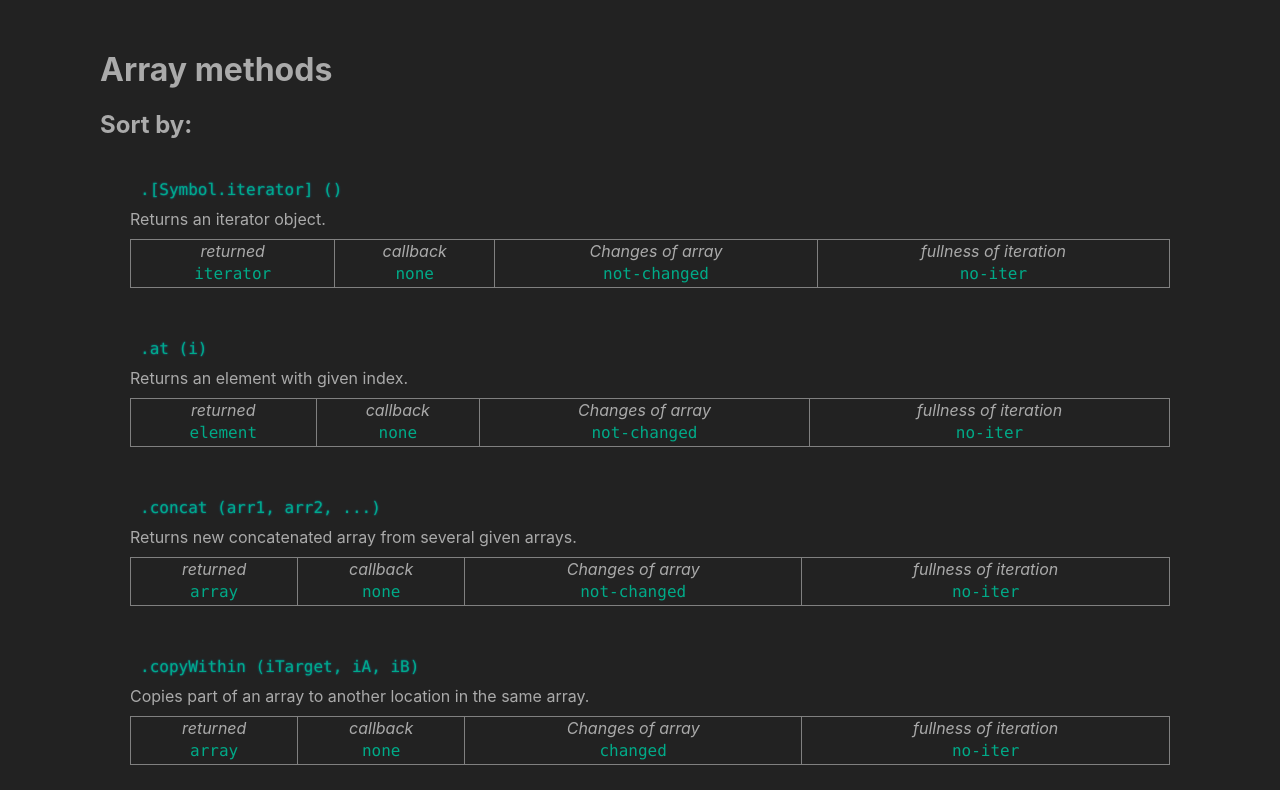
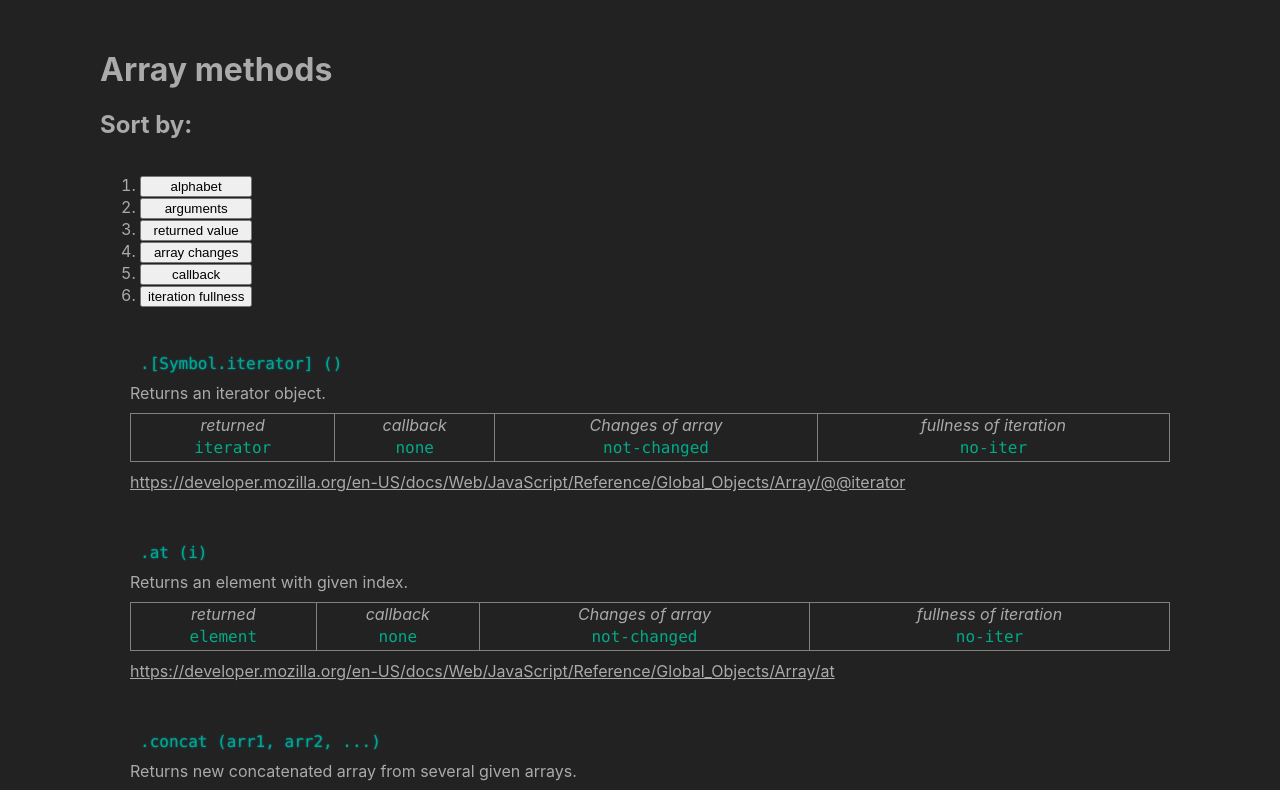
Before and after one commit to bognaum/array-methods, a React (Create React App) app: page / in a window 1280 px wide. Shown: the top 790 px of the page. Built offline with nearby package versions, Linux system fonts and the light colour scheme.

Commit message:
Тiddle condition. Added sort.

```diff
--- a/src/FilteredList.jsx
+++ b/src/FilteredList.jsx
@@ -1,13 +1,67 @@
 import MethodDisplayBlock from "./MethodDisplayBlock";
 import arrMethods from "./data/array-methods.js";
+import { useState } from "react";
 
 export default function FilteredList() {
+	const
+		sortParams = [
+			{
+				title: "alphabet",
+				sort: (a, b) => compare(a.name, b.name),
+			},
+			{
+				title: "arguments",
+				sort: (a, b) => compare(a.args.name, b.args.name),
+			},
+			{
+				title: "returned value",
+				sort: (a, b) => compare(a.returned.name, b.returned.name),
+			},
+			{
+				title: "array changes",
+				sort: (a, b) => compare(a.arrChanges.name, b.arrChanges.name),
+			},
+			{
+				title: "callback",
+				sort: (a, b) => compare(a.callback.name, b.callback.name),
+			},
+			{
+				title: "iteration fullness",
+				sort: (a, b) => compare(a.iterFullness.name, b.iterFullness.name),
+			},
+		],
+		[methods, setMethods] = useState(arrMethods)
+
 	return (
 		<div className="filtered-list">
 			<h2>Sort by:</h2>
+			<ol style={{
+				display: "inline-block",
+				position: "sticky",
+				top: "0",
+				backgroundColor: "#222",
+			}}>
+				{
+					sortParams.map((v, i) => {
+						return (
+							<li key={i} >
+								<button
+								  style={{width:"100%"}}
+								  onClick={
+									  function (ev) {
+										  const sorted = methods.sort(v.sort);
+										  setMethods([...sorted]);
+									  }
+								  }
+								  >{v.title}</button>
+							</li>
+						);
+					})
+				}
+			</ol>
 			<div className="methods">
 				{
-					arrMethods.map((v,i) => {
+					methods.map((v,i) => {
 						return <MethodDisplayBlock key={i} methodOb={v}></MethodDisplayBlock>
 					})
 				}
@@ -16,3 +70,7 @@ export default function FilteredList() {
 		</div>
 	);
 }
+
+function compare(a ,b) {
+	return a < b ? -1 : a > b ? 1 : 0;
+}
--- a/src/MethodDisplayBlock.jsx
+++ b/src/MethodDisplayBlock.jsx
@@ -1,7 +1,10 @@
 import "./MethodDisplayBlock.css";
 
 export default function MethodDisplayBlock(props) {
-	const mOb = props.methodOb;
+	const
+		mOb = props.methodOb,
+		baseHref = "https://developer.mozilla.org/en-US/docs/Web/JavaScript/Reference/Global_Objects/Array/",
+		href = baseHref+(mOb.hrefPostfix || mOb.name);
 	// console.log(`mOb >>`, mOb);
 	return (
 		<div className="method-display-block">
@@ -55,6 +58,7 @@ export default function MethodDisplayBlock(props) {
 					</tr>
 				</tbody>
 			</table>
+			<div><a href={href} rel="noreferrer" target="_blank">{href}</a></div>
 		</div>
 	);
 }
--- a/src/index.css
+++ b/src/index.css
@@ -23,3 +23,11 @@ table {
 table td {
   border-style: solid;
 }
+
+a {
+  color: #aaa;
+}
+a:hover {
+  /* text-shadow: 0 0 3px #ba2; */
+  text-shadow: 0 0 3px #0a8;
+}
```
